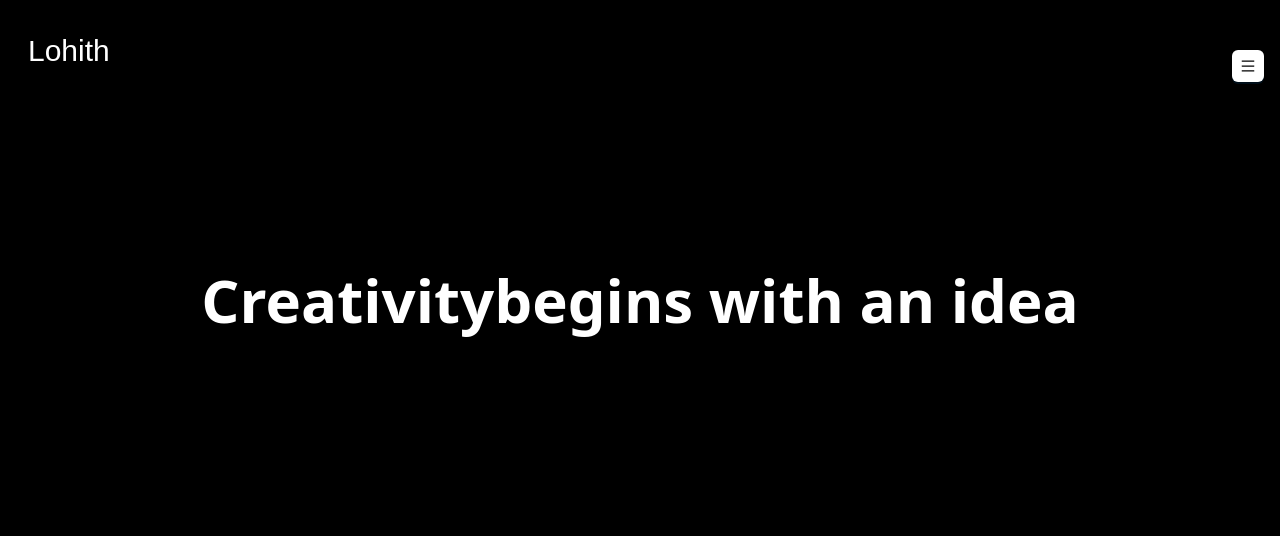
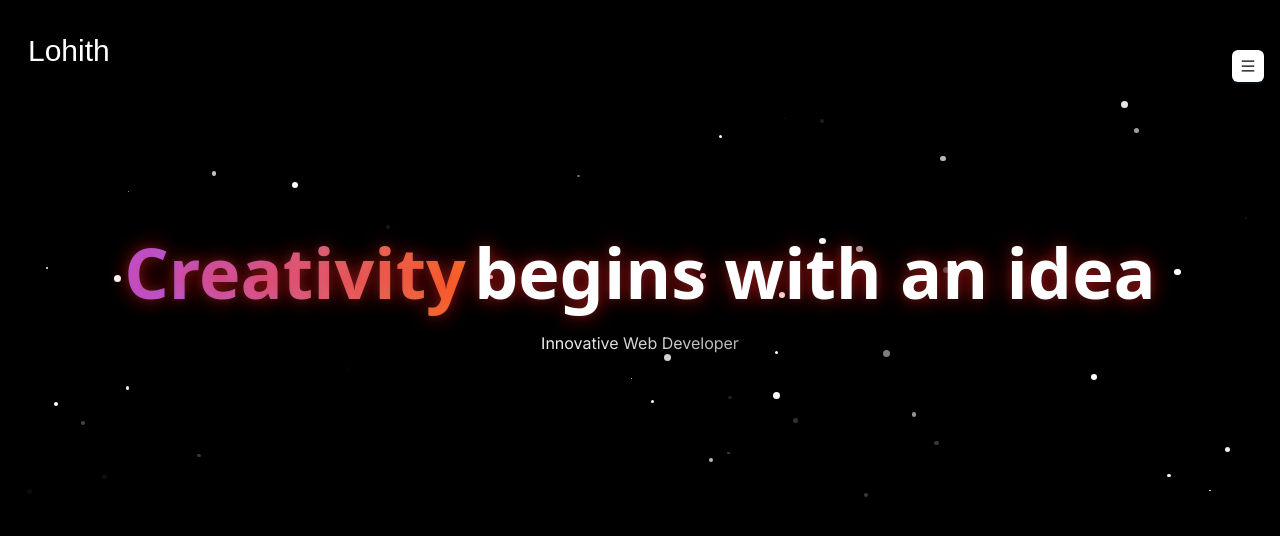
Before and after one commit to lohithpoojary64/Personal-Portfolio-Using-Nextjs, a Next.js app: page /home in a window 1280 px wide. Shown: the top 536 px of the page. Built offline with nearby package versions, Linux system fonts and the light colour scheme; a web font is replaced by a local one.

Commit message:
header part's animation completed

```diff
--- a/components/Header.js
+++ b/components/Header.js
@@ -3,23 +3,80 @@ import React from "react";
 import { easeInOut, motion } from "framer-motion";
 
 const Header = () => {
+  // Generating stars for the header and navbar
+  const generateDots = (count) => {
+    let dots = [];
+    for (let i = 0; i < count; i++) {
+      let size = Math.random() * 7; // Random size between 3px and 10px
+      let yaxis = Math.random() * 100; // Random position between 0% and 100%
+      let xaxis = Math.random() * 100; // Random position between 0% and 100%
+      let delay = Math.random() * 5; // Random delay for blinking
+
+      dots.push(
+        <motion.div
+          key={i}
+          className="bg-white rounded-full absolute"
+          style={{
+            width: `${size}px`,
+            height: `${size}px`,
+            top: `${yaxis}%`,
+            left: `${xaxis}%`,
+          }}
+          initial={{ opacity: 0 }}
+          animate={{ opacity: [0, 1, 0] }}
+          transition={{
+            duration: 2,
+            ease: "easeInOut",
+            repeat: Infinity,
+            delay: delay,
+          }}
+        />
+      );
+    }
+    return dots;
+  };
+
   return (
-    <main className="h-[400px] w-[100%] flex justify-center items-center">
-      <h1 className="font-sans text-6xl font-extrabold text-white">
+    <main className="relative h-[400px] w-full flex flex-col justify-center items-center overflow-hidden">
+      {generateDots(50)}
+      <motion.h1
+        className="font-sans text-6xl font-extrabold text-white relative"
+        style={{
+          textShadow:
+            "0 0 10px rgba(255, 255, 255, 0.1), 0 0 20px rgba(255, 0, 0, 0.6)",
+        }}
+        initial={{ fontSize: "50px", opacity: 0 }}
+        animate={{ fontSize: "70px", opacity: 1 }}
+        transition={{ duration: 1, ease: "easeIn" }}
+      >
         <motion.span
           initial={{ backgroundPosition: "0%", backgroundSize: "200% 100%" }}
-          animate={{ backgroundPosition: "100%"}}
+          animate={{ backgroundPosition: "100%" }}
           transition={{
             duration: 2,
             ease: "easeInOut",
             repeat: Infinity,
           }}
-          className=" bg-gradient-to-r from-red to-orange via-red via-purple"
+          className="mr-2 bg-gradient-to-r from-red-500 via-purple-500 to-orange-500 bg-clip-text text-transparent"
         >
           Creativity
         </motion.span>
         begins with an idea
-      </h1>
+      </motion.h1>
+      <div className="h-[40px] w-[100%] mt-4 flex justify-center items-center">
+        <motion.h1
+          initial={{ backgroundSize: "0% 100%", opacity: 0 }}
+          animate={{ backgroundSize: "200% 100%", opacity: 1 }}
+          transition={{ duration: 2, ease: "easeInOut",repeat:Infinity }}
+          style={{
+            backgroundImage: "linear-gradient(to right, white, gray)",
+            backgroundClip: "text",
+            color: "transparent", // Make the text itself transparent to reveal the gradient
+          }}
+        >
+          Innovative Web Developer
+        </motion.h1>
+      </div>
     </main>
   );
 };
```
